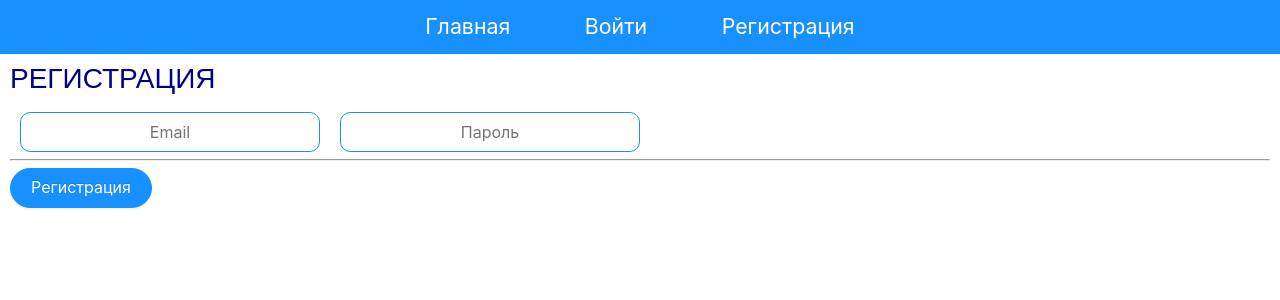
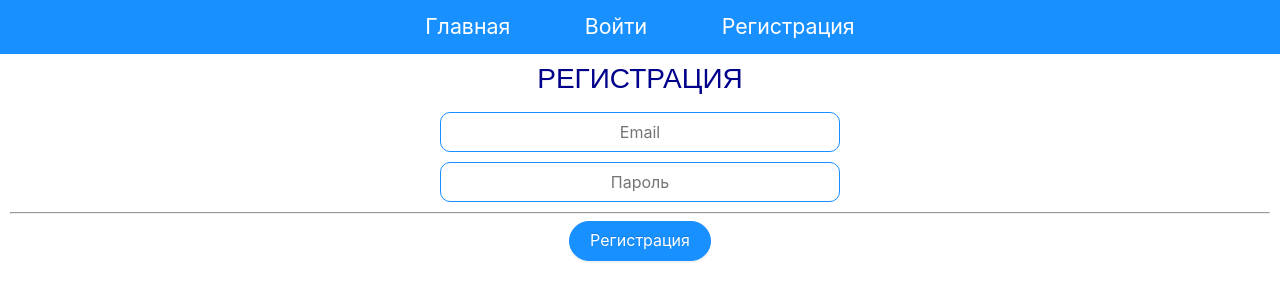
Before and after one commit to Solker455/testflucode1, a React (Create React App) app: page /register in a window 1280 px wide. Shown: the top 300 px of the page. Built offline with nearby package versions, Linux system fonts and the light colour scheme.

Commit message:
edit view

```diff
--- a/src/App.css
+++ b/src/App.css
@@ -17,13 +17,14 @@
 }
 
 .input {
-    margin: 0 10px;
-    width: 300px;
+    margin: 10px auto;
+    width: 400px;
     height: 40px;
     border-radius: 10px 10px 10px 10px;
     border: 1px solid #1890ff;
     text-align: center;
     font-size: 12pt;
+    display: block !important;
 }
 
 .input:focus {
@@ -59,3 +60,6 @@ h1 {
     color: brown;
     font-weight: bold;
 }
+.authForm {
+    text-align: center;
+}
--- a/src/components/component/form.js
+++ b/src/components/component/form.js
@@ -3,8 +3,9 @@ import { ErrorMessage } from "@hookform/error-message";
 import { Button } from 'antd';
 
 export function Form(obj) {
+
     return (
-        <div>
+        <div className='authForm'>
             <h1>{obj.text}</h1>
             <form className="form" onSubmit={obj.handlesubmit(obj.onsubmit)}>
                 <input className="input" {...obj.register("email", { required: 'Email обязательное поле', pattern: { value: /^(([^<>()[\]\\.,;:\s@"]+(\.[^<>()[\]\\.,;:\s@"]+)*)|(".+"))@((\[[0-9]{1,3}\.[0-9]{1,3}\.[0-9]{1,3}\.[0-9]{1,3}\])|(([a-zA-Z\-0-9]+\.)+[a-zA-Z]{2,}))$/, message: 'Введите действующую электронную почту' } })} placeholder="Email" type="text" />
@@ -27,7 +28,7 @@ export function Form(obj) {
                 </ErrorMessage>
                 <div className="error">{obj.message}</div>
                 <hr />
-                <Button type="primary" htmlType="submit" size='large' shape='round' >{obj.text}</Button>
+                <Button type="primary" htmlType="submit" size='large' shape='round' onClick={() => obj.clearErrors()}>{obj.text}</Button>
             </form>
         </div>
     )
--- a/src/components/page/header.js
+++ b/src/components/page/header.js
@@ -3,6 +3,7 @@ import { useSelector, useDispatch } from "react-redux";
 import { PublicLink } from "../link/publicLink";
 import { PrivateLink } from "../link/privateLink";
 import { logoutActionCreator_token } from "../../store/authSlice";
+
 
 export function Header() {
     const auth = useSelector(state => state.auth.auth)
--- a/src/components/page/listUsers.js
+++ b/src/components/page/listUsers.js
@@ -16,12 +16,12 @@ export function ListUsers() {
 
     useEffect(() => {
         dispatch(asyncThunkUsers(page))
-    }, [page]);
+    }, [dispatch, page]);
     const columns = [
         {
             title: 'ID',
             dataIndex: 'id',
-            key: 'id',
+            key: 'id'
         },
         {
             title: 'Аватарка',
@@ -32,17 +32,17 @@ export function ListUsers() {
         {
             title: 'Email',
             dataIndex: 'email',
-            key: 'id',
+            key: 'id'
         },
         {
             title: 'Имя',
             dataIndex: 'first_name',
-            key: 'id',
+            key: 'id'
         },
         {
             title: 'Фамилия',
             dataIndex: 'last_name',
-            key: 'id',
+            key: 'id'
         },
     ];
     if (loading) {
--- a/src/components/page/login.js
+++ b/src/components/page/login.js
@@ -4,11 +4,14 @@ import { useForm } from "react-hook-form";
 import { asyncThunkLogin } from "../../store/asyncThunk";
 
 export function Login() {
-    const { register, handleSubmit, formState: { errors } } = useForm();
+    const { register, handleSubmit, formState: { errors }, clearErrors } = useForm({
+    });
     let message = useSelector(state => state.auth.message)
     const dispatch = useDispatch();
     const onSubmit = input => {
         dispatch(asyncThunkLogin(input.email, input.password));
     }
-    return <Form text='Вход' register={register} handlesubmit={handleSubmit} errors={errors} message={message} onsubmit={onSubmit} />
+    return (
+        <Form text='Вход' register={register} handlesubmit={handleSubmit} errors={errors} message={message} onsubmit={onSubmit} clearErrors={clearErrors} />
+    )
 }
--- a/src/components/page/register.js
+++ b/src/components/page/register.js
@@ -4,11 +4,11 @@ import { useForm } from "react-hook-form";
 import { asyncThunkRegister } from "../../store/asyncThunk";
 
 export function Register() {
-    const { register, handleSubmit, formState: { errors } } = useForm();
+    const { register, handleSubmit, formState: { errors }, clearErrors } = useForm();
     let message = useSelector(state => state.auth.message)
     const dispatch = useDispatch();
     const onSubmit = input => {
         dispatch(asyncThunkRegister(input.email, input.password));
     }
-    return <Form text='Регистрация' register={register} handlesubmit={handleSubmit} errors={errors} message={message} onsubmit={onSubmit} />
+    return <Form text='Регистрация' register={register} handlesubmit={handleSubmit} errors={errors} message={message} onsubmit={onSubmit} clearErrors={clearErrors} />
 }
--- a/src/components/route/privateRoute.js
+++ b/src/components/route/privateRoute.js
@@ -7,8 +7,7 @@ export function PrivateRoute() {
     return (<div>
         <Header />
         <Routes>
-            <Route path="/listusers" element={<ListUsers />} />
-            <Route path='*' element={<ListUsers />} />
+            <Route exact path="/listusers" element={<ListUsers />} />
         </Routes>
     </div>)
 }
--- a/src/components/route/publicRoute.js
+++ b/src/components/route/publicRoute.js
@@ -11,7 +11,6 @@ export function PublicRoute() {
             <Routes>
                 <Route path="/register" element={<Register />} />
                 <Route path="/login" element={<Login />} />
-                <Route path='*' element={<Login />} />
             </Routes>
         </div>)
 }
```
